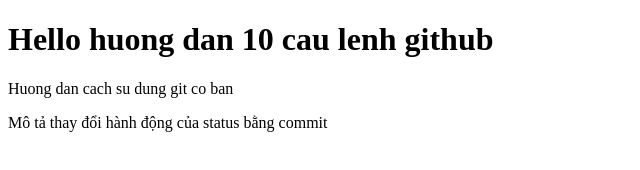
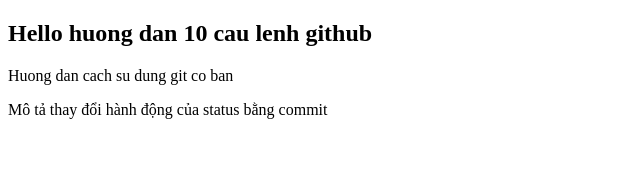
Before and after one commit to dangvanthua/JavaScript_Tutorial, a plain HTML site: page index.html in a window 1280 px wide. Shown: the whole page, without its empty margins (0-640 px from the left). Drawn offline with Linux system fonts and the light colour scheme.

Commit message:
Change tag h1 to h2

```diff
--- a/index.html
+++ b/index.html
@@ -9,9 +9,10 @@
 </head>
 
 <body>
-    <h1>Hello huong dan 10 cau lenh github</h1>
+    <h2>Hello huong dan 10 cau lenh github</h2>
     <p>Huong dan cach su dung git co ban</p>
     <span>Mô tả thay đổi hành động của status bằng commit</span>
+
 </body>
 
 </html>
```
